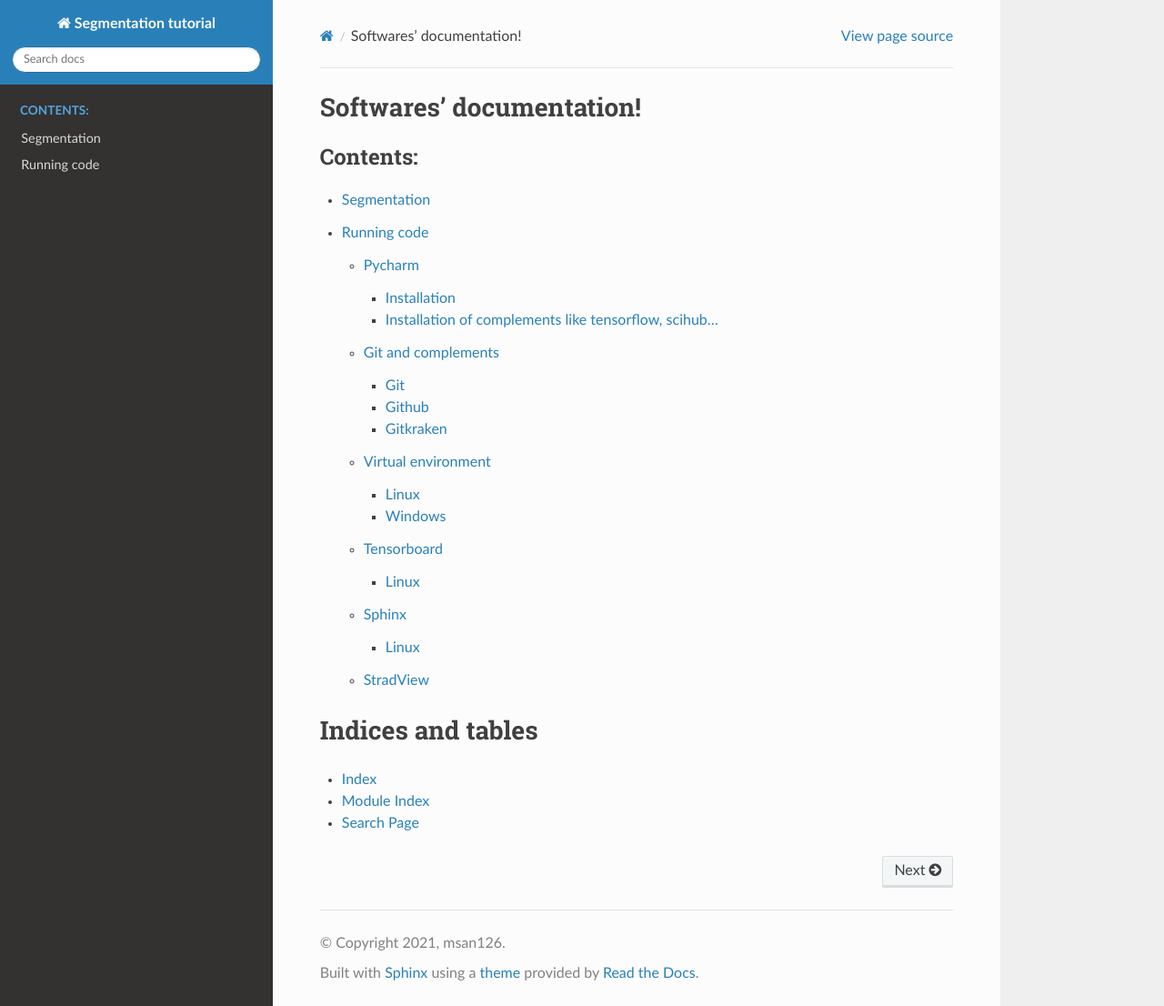
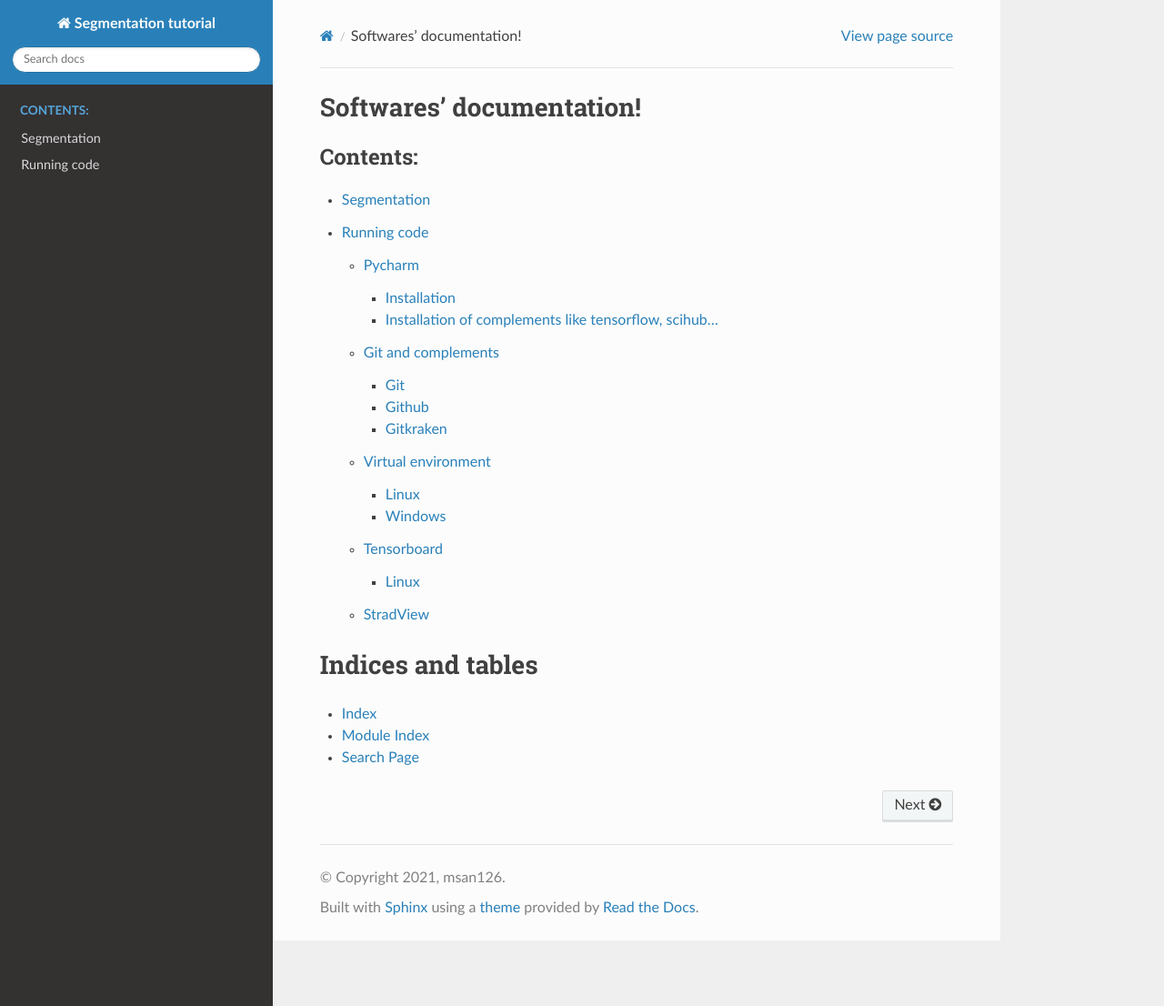
Before and after one commit to msan126/Softwares-documentation, a Sphinx documentation site: the page built from docs/source/index.rst, in a window 1280 px wide and 1106 px high. Shown: the whole window at 91% size. Built offline with Sphinx 7.4.7 and the Read the Docs theme 2.0.0, drawn with Linux system fonts in a browser that asks for light colours; pages that are not in the unit, such as notebooks, are missing from menus.

Commit message:
Delete sphinx doc

```diff
--- a/docs/source/Running code.rst
+++ b/docs/source/Running code.rst
@@ -9,5 +9,4 @@ Running code
    Running code/Git
    Running code/virtualenv
    Running code/tensorboard
-   Running code/sphinx
    Running code/stradview
--- a/docs/source/Running code/sphinx.rst
+++ /dev/null
@@ -1,10 +0,0 @@
-******
-Sphinx
-******
-
-.. toctree::
-   :maxdepth: 2
-
-
-Linux
-######
```
